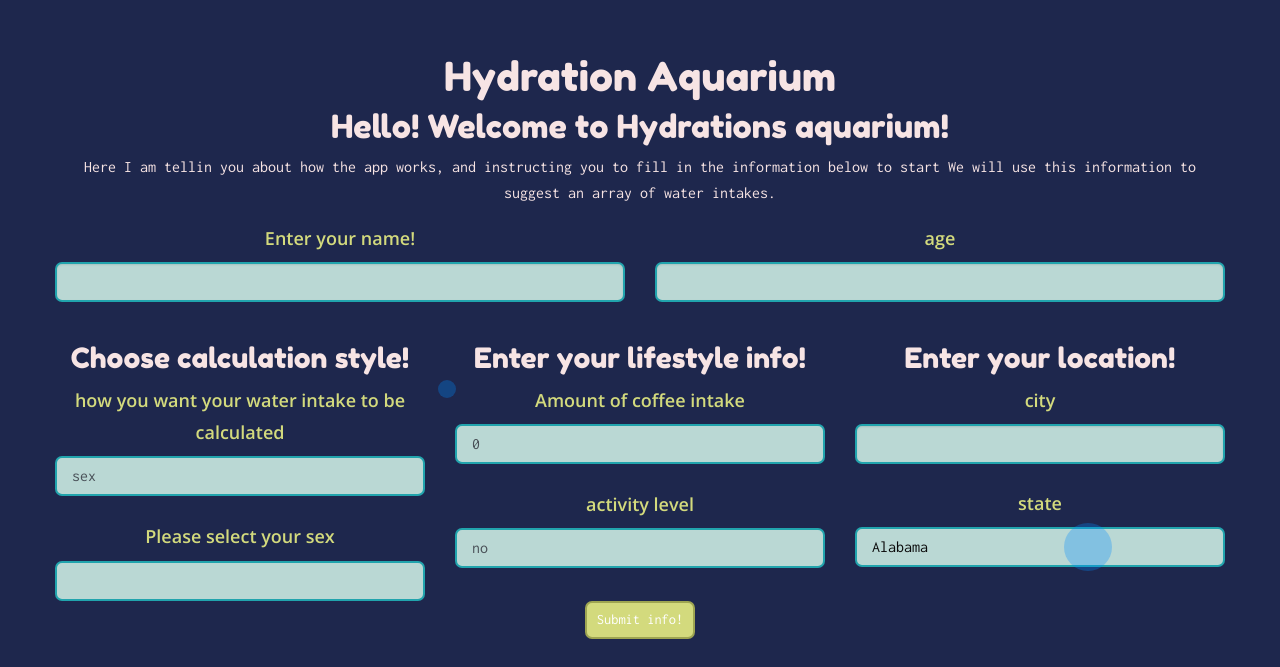
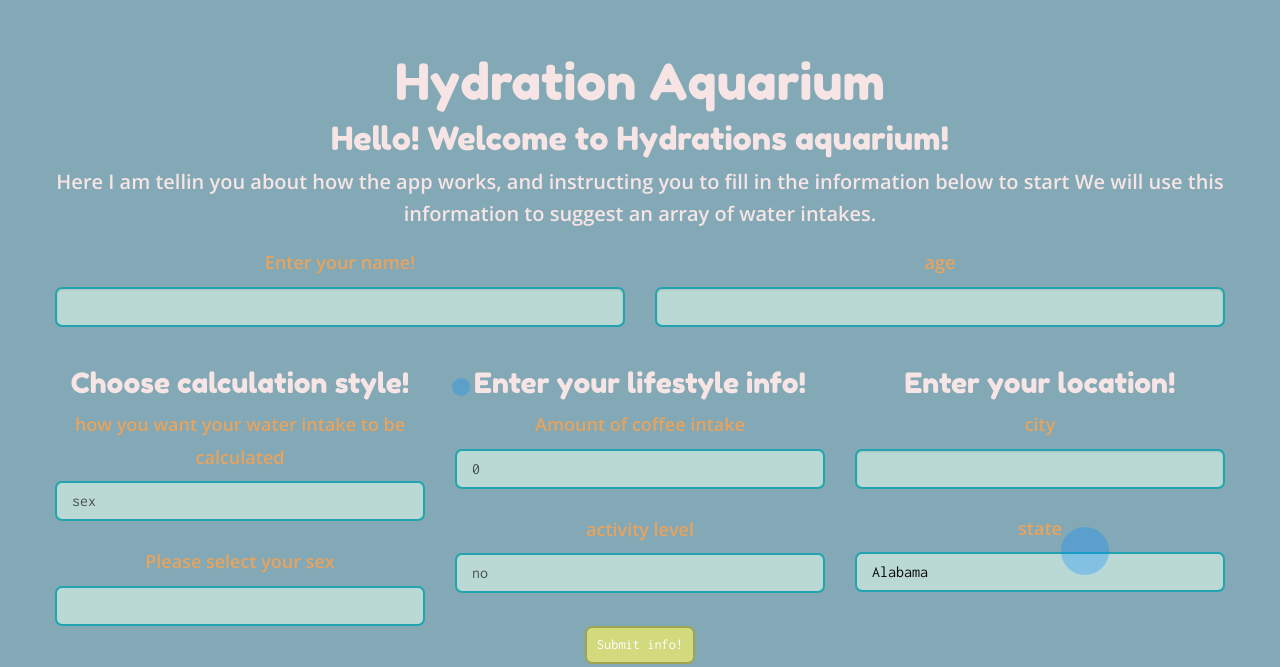
Before and after one commit to spodolak/HydrationTracker, a website built with webpack: page src/index.html in a window 1280 px wide. Shown: the part 148-815 px from the top of the page. Built offline with nearby package versions, Linux system fonts and the light colour scheme.

Commit message:
change background color and label font color

```diff
--- a/src/styles.css
+++ b/src/styles.css
@@ -8,7 +8,7 @@
 
   body {
     margin:0;
-    background: rgb(30, 39, 77);
+    background: #82A9B5;
     text-align:center;
     color:rgb(247, 228, 228);
     font-family: 'Inconsolata', monospace;
@@ -20,12 +20,21 @@
     font-family: 'Fredoka One', cursive;
   }
 
+  h1 {
+    font-size: 50px;
+  }
+
   label {
-    color: #d3da7d;
+    color: #EAA35D;
     font-family: 'Open Sans', sans-serif;
     font-size: 18px;
+  }
 
+  p {
+    font-family: 'Open Sans', sans-serif;
+    font-size: 20px;
   }
+
   .form-style {
     align-self: center;
     border-radius: 7px;
```
